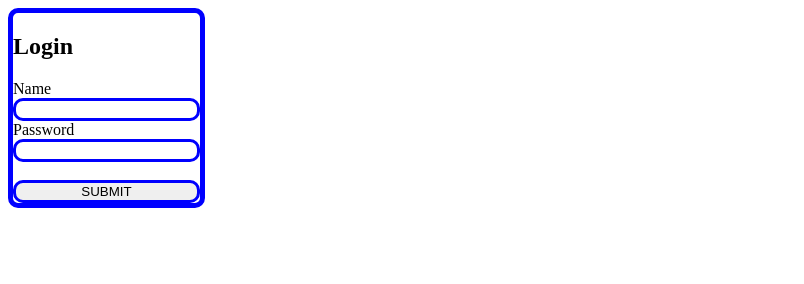
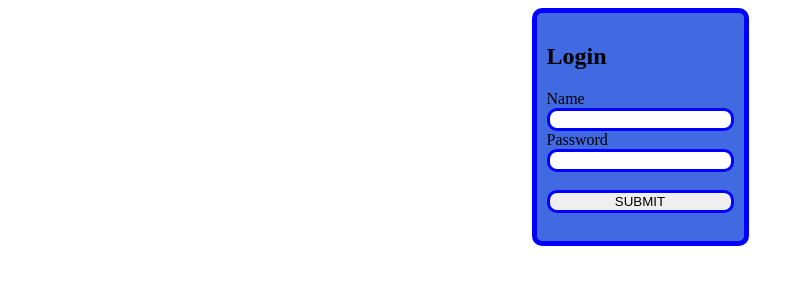
Before and after one commit to hoailuong123/Sgroup-learning, a plain HTML site: page Day 2 Basic HTML/index.html in a window 1280 px wide. Shown: the whole page, without its empty margins (0-804 px from the left). Drawn offline with Linux system fonts and the light colour scheme.

Commit message:
My Course

```diff
--- a/Day 2 Basic HTML/index.html
+++ b/Day 2 Basic HTML/index.html
@@ -9,7 +9,7 @@
   </head>
   <body>
     <div class="login">
-      <h2>Login</h2>
+      <h2 class="text">Login</h2>
       <div>
         <form action="nothing">
           <label for="fname">Name</label><br />
@@ -28,7 +28,7 @@
             name="fname"
             value=""
           /><br /><br />
-          <input class="submit" type="submit" value="SUBMIT" />
+          <input class="submit" type="submit" value="SUBMIT" /><br><br>
         </form>
       </div>
     </div>
--- a/Day 2 Basic HTML/style.css
+++ b/Day 2 Basic HTML/style.css
@@ -1,9 +1,14 @@
+
 .login {
+    justify-content: center;
+    margin: auto;
+    padding: 10px;
     width: fit-content;
     height: fit-content;
-    background-color: white;
+    background-color: royalblue;
     border-radius: 10px;
     border: blue 5px solid;
+    tex
 }
 .name {
     border-radius: 10px;
```
